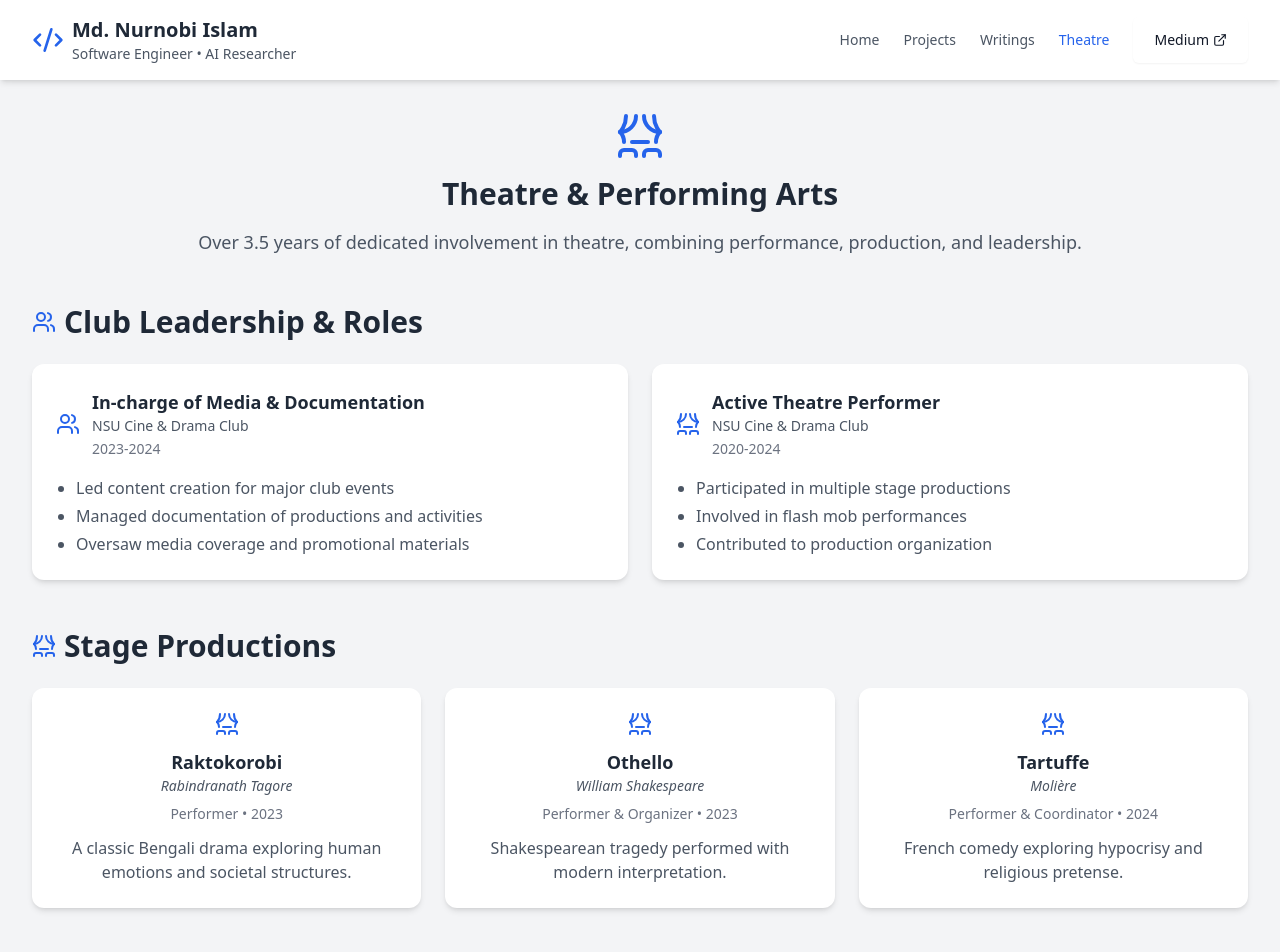
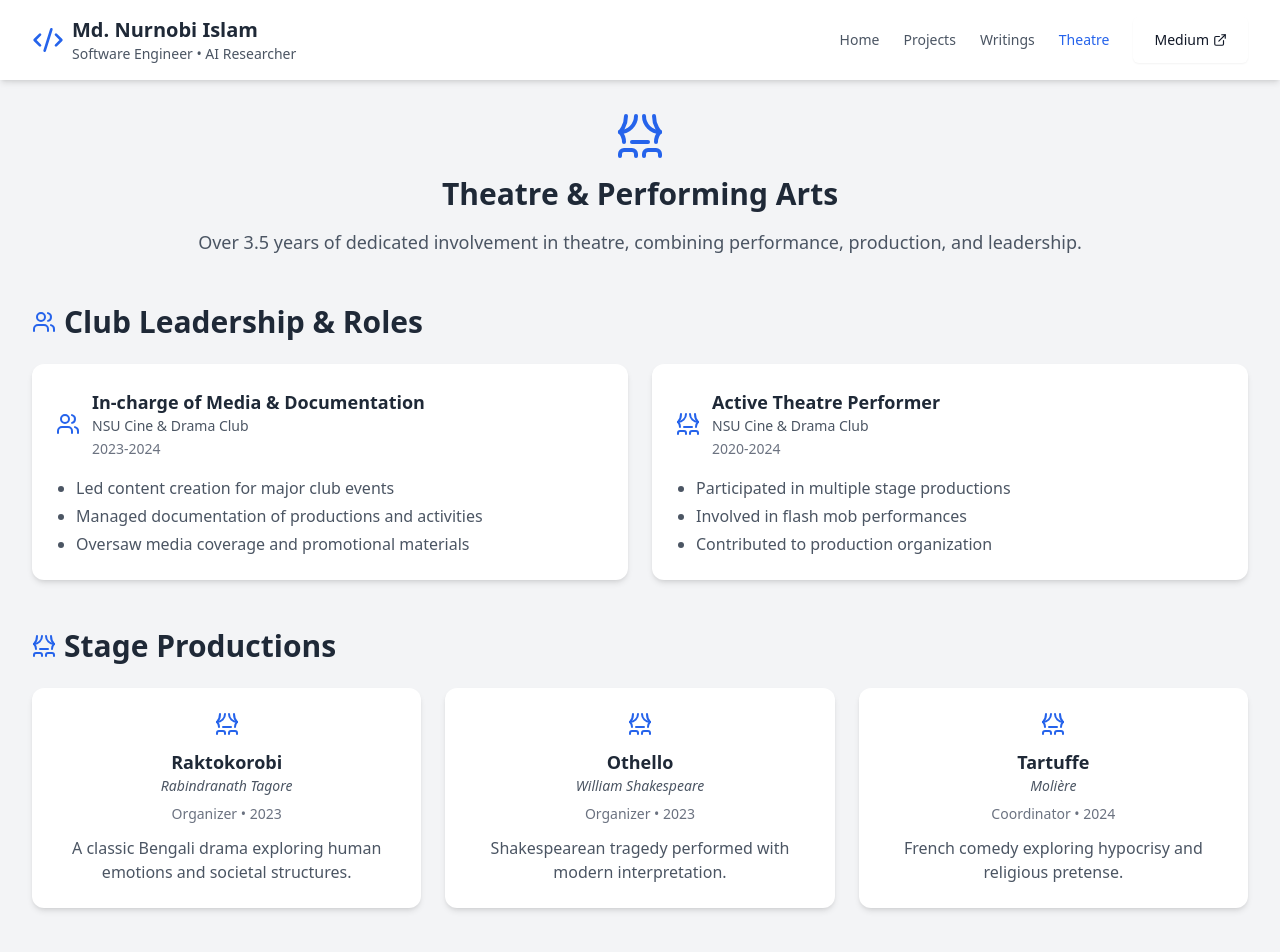
Before and after one commit to Nur35982/Portfolio, a React (Create React App) app: page /theatre in a window 1280 px wide. Shown: the top 952 px of the page. Built offline with nearby package versions, Linux system fonts and the light colour scheme.

Commit message:
Update roles for theatre productions

```diff
--- a/src/pages/Theatre.jsx
+++ b/src/pages/Theatre.jsx
@@ -10,7 +10,7 @@ const Theatre = () => {
     {
       title: 'Raktokorobi',
       playwright: 'Rabindranath Tagore',
-      role: 'Performer',
+      role: 'Organizer',
       year: '2023',
       description: 'A classic Bengali drama exploring human emotions and societal structures.',
       icon: <Theater className="h-6 w-6 text-primary" />,
@@ -18,7 +18,7 @@ const Theatre = () => {
     {
       title: 'Othello',
       playwright: 'William Shakespeare',
-      role: 'Performer & Organizer',
+      role: 'Organizer',
       year: '2023',
       description: 'Shakespearean tragedy performed with modern interpretation.',
       icon: <Theater className="h-6 w-6 text-primary" />,
@@ -26,7 +26,7 @@ const Theatre = () => {
     {
       title: 'Tartuffe',
       playwright: 'Molière',
-      role: 'Performer & Coordinator',
+      role: 'Coordinator',
       year: '2024',
       description: 'French comedy exploring hypocrisy and religious pretense.',
       icon: <Theater className="h-6 w-6 text-primary" />,
```
